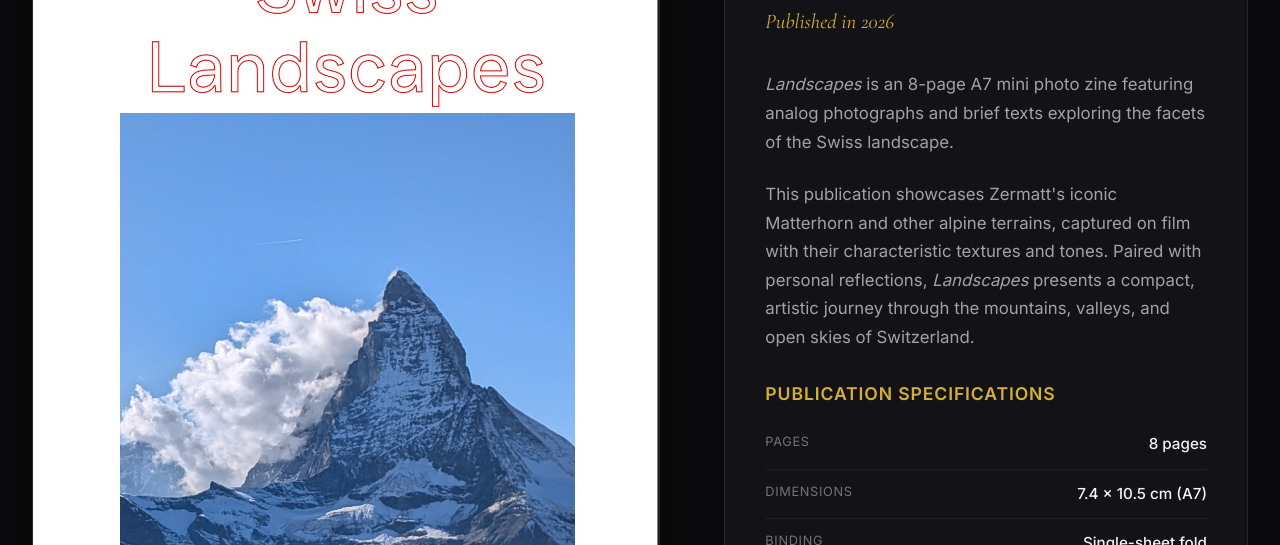
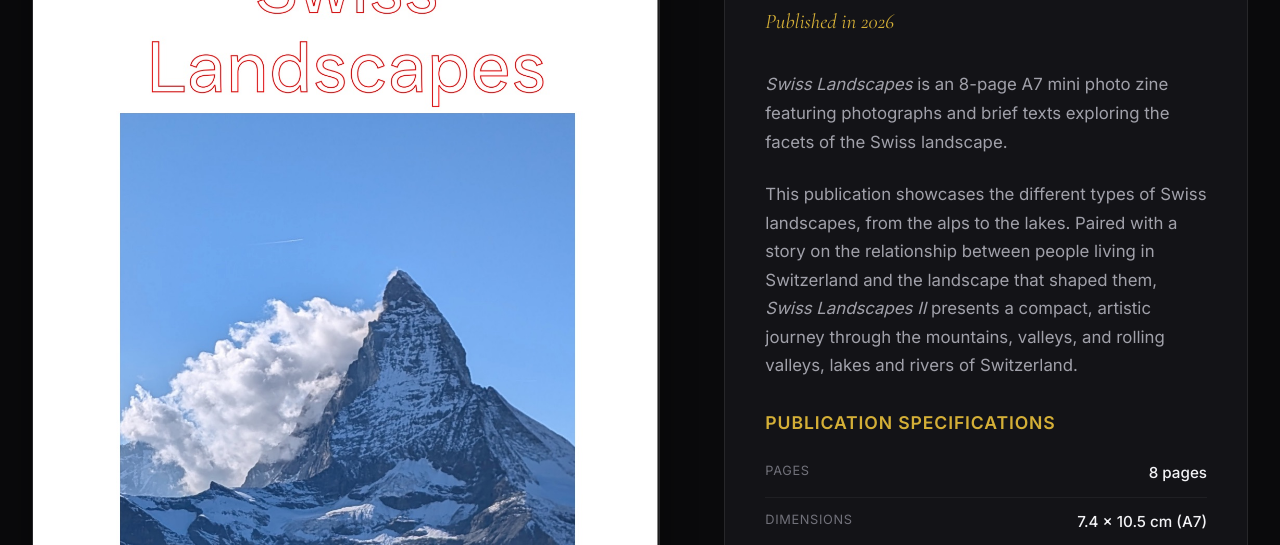
Before and after one commit to AVGP/arsphotographica.ch, an Eleventy site: page src/zines/swiss-landscapes.md in a window 1280 px wide. Shown: the part 255-800 px from the top of the page. Built offline with nearby package versions, Linux system fonts and the light colour scheme; Eleventy itself is replaced by a stand-in of ours; files that its build step writes are made by us from their sources.

Commit message:
Fixes title for Swiss Landscapes

```diff
--- a/src/zines/swiss-landscapes.md
+++ b/src/zines/swiss-landscapes.md
@@ -14,6 +14,6 @@ image: "/images/zines/swiss-landscapes.jpg"
 video: "https://www.youtube.com/watch?v=iRjk-oxBJL0&list=PLVqpKk7ob1yE&index=3&pp=iAQBsAgC"
 ---
 
-*Landscapes* is an 8-page A7 mini photo zine featuring analog photographs and brief texts exploring the facets of the Swiss landscape.
+*Swiss Landscapes* is an 8-page A7 mini photo zine featuring photographs and brief texts exploring the facets of the Swiss landscape.
 
-This publication showcases Zermatt's iconic Matterhorn and other alpine terrains, captured on film with their characteristic textures and tones. Paired with personal reflections, *Landscapes* presents a compact, artistic journey through the mountains, valleys, and open skies of Switzerland.
+This publication showcases the different types of Swiss landscapes, from the alps to the lakes. Paired with a story on the relationship between people living in Switzerland and the landscape that shaped them, *Swiss Landscapes II* presents a compact, artistic journey through the mountains, valleys, and rolling valleys, lakes and rivers of Switzerland.
```
